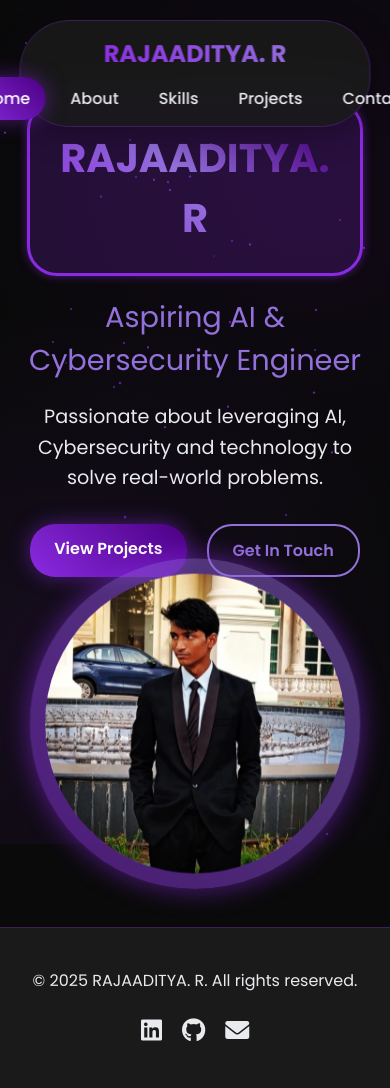
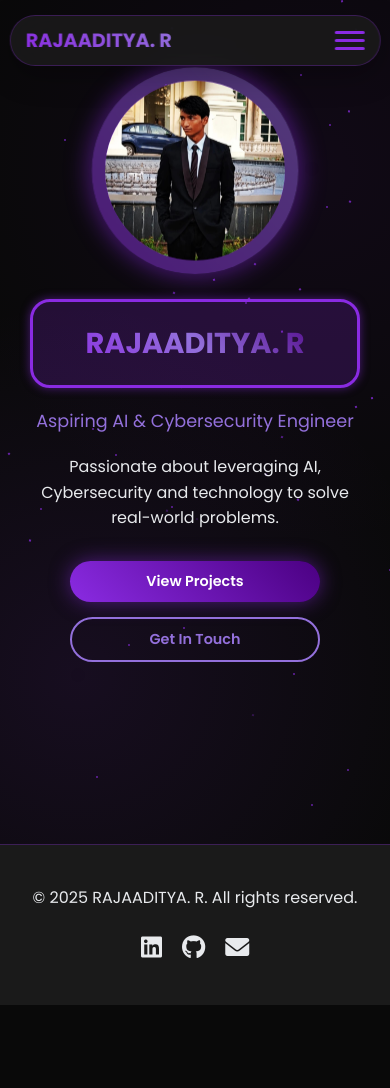
Before and after one commit to Rajaaditya-2207/Portfolio-Website, a Flask app: page / in a window 390 px wide. After the commit the page ends 1005 px from the top, so only its background shows below. Run offline with Flask 3, Linux system fonts and the light colour scheme.

Commit message:
Add responsive design with mobile-first approach and device detection

```diff
--- a/static/styles.css
+++ b/static/styles.css
@@ -625,44 +625,366 @@ h2 {
     z-index: -1;
 }
 
-@media (max-width: 768px) {
+/* Mobile Menu Toggle */
+.mobile-menu-toggle {
+    display: none;
+    flex-direction: column;
+    justify-content: space-around;
+    width: 30px;
+    height: 24px;
+    background: transparent;
+    border: none;
+    cursor: pointer;
+    padding: 0;
+    z-index: 10;
+}
+
+.hamburger-line {
+    width: 100%;
+    height: 3px;
+    background: var(--primary-color);
+    border-radius: 10px;
+    transition: all 0.3s ease;
+}
+
+.mobile-menu-toggle.active .hamburger-line:nth-child(1) {
+    transform: rotate(45deg) translate(8px, 8px);
+}
+
+.mobile-menu-toggle.active .hamburger-line:nth-child(2) {
+    opacity: 0;
+}
+
+.mobile-menu-toggle.active .hamburger-line:nth-child(3) {
+    transform: rotate(-45deg) translate(7px, -7px);
+}
+
+/* Responsive breakpoints */
+/* Tablets and below (1024px) */
+@media (max-width: 1024px) {
+    .container {
+        padding: 0 15px;
+    }
+
     .hero {
-        flex-direction: column;
-        text-align: center;
+        padding: 0 15px;
     }
 
     .hero-title {
-        font-size: 2.5rem;
+        font-size: 3rem;
     }
 
-    .hero-buttons {
-        justify-content: center;
+    .hero-subtitle {
+        font-size: 1.5rem;
     }
 
-    .navbar {
-        flex-direction: column;
-        padding: 15px;
-    }
-
-    .nav-list {
-        margin-top: 15px;
-        gap: 10px;
+    h2 {
+        font-size: 2rem;
     }
 
     .about-content {
         grid-template-columns: 1fr;
+        gap: 30px;
+    }
+
+    .projects-grid {
+        grid-template-columns: repeat(auto-fit, minmax(280px, 1fr));
+    }
+
+    .skills-grid {
+        grid-template-columns: repeat(auto-fit, minmax(250px, 1fr));
+    }
+}
+
+/* Mobile devices (768px) */
+@media (max-width: 768px) {
+    .section {
+        padding: 80px 15px 40px;
+    }
+
+    .navbar-header {
+        top: 15px;
+        width: 95%;
+    }
+
+    .navbar {
+        padding: 12px 20px;
+        border-radius: 30px;
+    }
+
+    .mobile-menu-toggle {
+        display: flex;
+    }
+
+    .nav-list {
+        position: fixed;
+        top: 80px;
+        left: 50%;
+        transform: translateX(-50%);
+        width: 90%;
+        max-width: 400px;
+        flex-direction: column;
+        background: rgba(26, 26, 26, 0.98);
+        backdrop-filter: blur(20px);
+        -webkit-backdrop-filter: blur(20px);
+        border: 1px solid rgba(138, 43, 226, 0.3);
+        border-radius: 20px;
+        padding: 20px;
+        gap: 10px;
+        opacity: 0;
+        visibility: hidden;
+        transform: translateX(-50%) translateY(-20px);
+        transition: all 0.4s cubic-bezier(0.68, -0.55, 0.265, 1.55);
+        box-shadow: 0 10px 40px rgba(0, 0, 0, 0.5);
+        z-index: 999;
+    }
+
+    .nav-list.active {
+        opacity: 1;
+        visibility: visible;
+        transform: translateX(-50%) translateY(0);
+    }
+
+    .nav-link {
+        width: 100%;
+        text-align: center;
+        padding: 12px 20px;
+    }
+
+    .hero {
+        flex-direction: column-reverse;
+        text-align: center;
+        min-height: 70vh;
+        gap: 30px;
+    }
+
+    .hero-content {
+        animation: fadeIn 1s ease-out;
+    }
+
+    .hero-image {
+        animation: fadeIn 1s ease-out;
+    }
+
+    .name-box {
+        padding: 20px 25px;
+        border-radius: 20px;
+    }
+
+    .hero-title {
+        font-size: 2.2rem;
+    }
+
+    .hero-subtitle {
+        font-size: 1.3rem;
+    }
+
+    .hero-description {
+        font-size: 1rem;
+    }
+
+    .hero-buttons {
+        flex-direction: column;
+        align-items: center;
+        gap: 15px;
+    }
+
+    .btn {
+        width: 100%;
+        max-width: 250px;
+        text-align: center;
+    }
+
+    .profile-glow {
+        width: 220px;
+        height: 220px;
+    }
+
+    h2 {
+        font-size: 1.8rem;
+        margin-bottom: 30px;
+    }
+
+    .about-text p, .about-text h3 {
+        font-size: 1rem;
     }
 
     .about-stats {
         grid-template-columns: 1fr;
     }
 
+    .stat {
+        padding: 15px;
+    }
+
+    .skills-grid {
+        grid-template-columns: 1fr;
+        gap: 20px;
+    }
+
+    .skill-card {
+        padding: 25px;
+    }
+
+    .projects-grid {
+        grid-template-columns: 1fr;
+        gap: 20px;
+    }
+
+    .project-card {
+        padding: 25px;
+    }
+
     .contact-content {
         grid-template-columns: 1fr;
+        gap: 30px;
     }
 
     .footer .container {
         flex-direction: column;
         gap: 20px;
     }
+
+    .social-links {
+        justify-content: center;
+    }
 }
+
+/* Small mobile devices (480px) */
+@media (max-width: 480px) {
+    .navbar-header {
+        width: 95%;
+    }
+
+    .navbar {
+        padding: 10px 15px;
+    }
+
+    .nav-logo {
+        font-size: 1.2rem;
+    }
+
+    .hero-title {
+        font-size: 1.8rem;
+    }
+
+    .hero-subtitle {
+        font-size: 1.1rem;
+    }
+
+    .profile-glow {
+        width: 180px;
+        height: 180px;
+    }
+
+    h2 {
+        font-size: 1.5rem;
+    }
+
+    .skill-card i, .project-image i {
+        font-size: 2.5rem;
+    }
+
+    .btn {
+        padding: 10px 20px;
+        font-size: 0.9rem;
+    }
+
+    .contact-item {
+        padding: 12px;
+        font-size: 0.9rem;
+    }
+
+    .contact-form input,
+    .contact-form textarea {
+        padding: 12px;
+        font-size: 0.9rem;
+    }
+}
+
+/* Large screens (1440px+) */
+@media (min-width: 1440px) {
+    .container {
+        max-width: 1400px;
+    }
+
+    .navbar-header {
+        max-width: 1000px;
+    }
+
+    .hero-title {
+        font-size: 4.5rem;
+    }
+
+    .hero-subtitle {
+        font-size: 2rem;
+    }
+
+    .profile-glow {
+        width: 350px;
+        height: 350px;
+    }
+}
+
+/* Touch device optimizations */
+@media (hover: none) and (pointer: coarse) {
+    .nav-link,
+    .btn,
+    .project-link,
+    .social-links a {
+        min-height: 44px;
+        display: inline-flex;
+        align-items: center;
+        justify-content: center;
+    }
+
+    .skill-card:hover,
+    .project-card:hover,
+    .stat:hover {
+        transform: none;
+    }
+
+    .skill-card:active,
+    .project-card:active,
+    .stat:active {
+        transform: translateY(-5px);
+        transition: transform 0.1s ease;
+    }
+}
+
+/* Landscape mobile devices */
+@media (max-width: 768px) and (orientation: landscape) {
+    .section {
+        padding: 60px 15px 30px;
+    }
+
+    .hero {
+        min-height: auto;
+        padding: 20px 15px;
+    }
+
+    .profile-glow {
+        width: 150px;
+        height: 150px;
+    }
+}
+
+/* Print styles */
+@media print {
+    .navbar-header,
+    .hero-buttons,
+    .particles,
+    .mobile-menu-toggle {
+        display: none;
+    }
+
+    .section {
+        display: block !important;
+        page-break-inside: avoid;
+    }
+
+    body {
+        background: white;
+        color: black;
+    }
+}
--- a/templates/index.html
+++ b/templates/index.html
@@ -14,6 +14,11 @@
     <header class="navbar-header">
         <nav class="navbar">
             <a href="#" class="nav-logo" onclick="showSection('home')">RAJAADITYA. R</a>
+            <button class="mobile-menu-toggle" aria-label="Toggle menu" onclick="toggleMobileMenu()">
+                <span class="hamburger-line"></span>
+                <span class="hamburger-line"></span>
+                <span class="hamburger-line"></span>
+            </button>
             <ul class="nav-list">
                 <li><a class="nav-link active" data-section="home" onclick="showSection('home')">Home</a></li>
                 <li><a class="nav-link" data-section="about" onclick="showSection('about')">About</a></li>
```
Also changed, not shown: static/script.js (+80 -1 lines).
